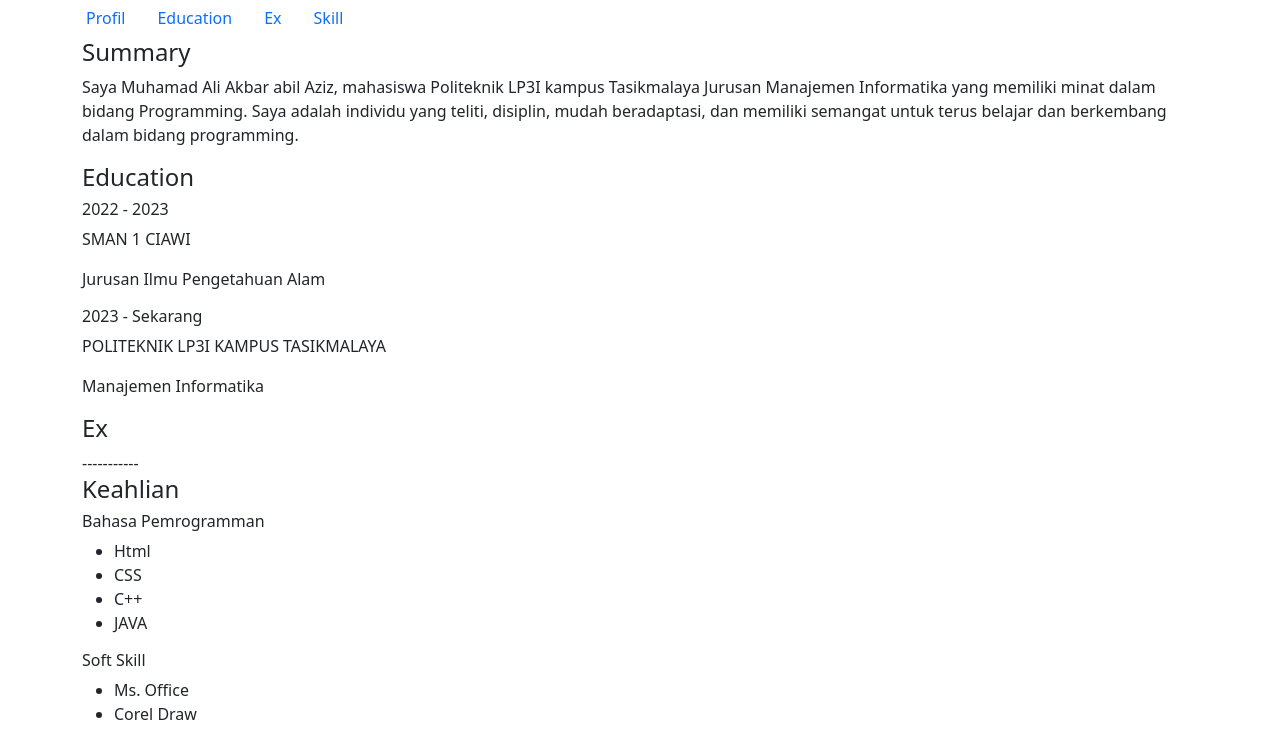
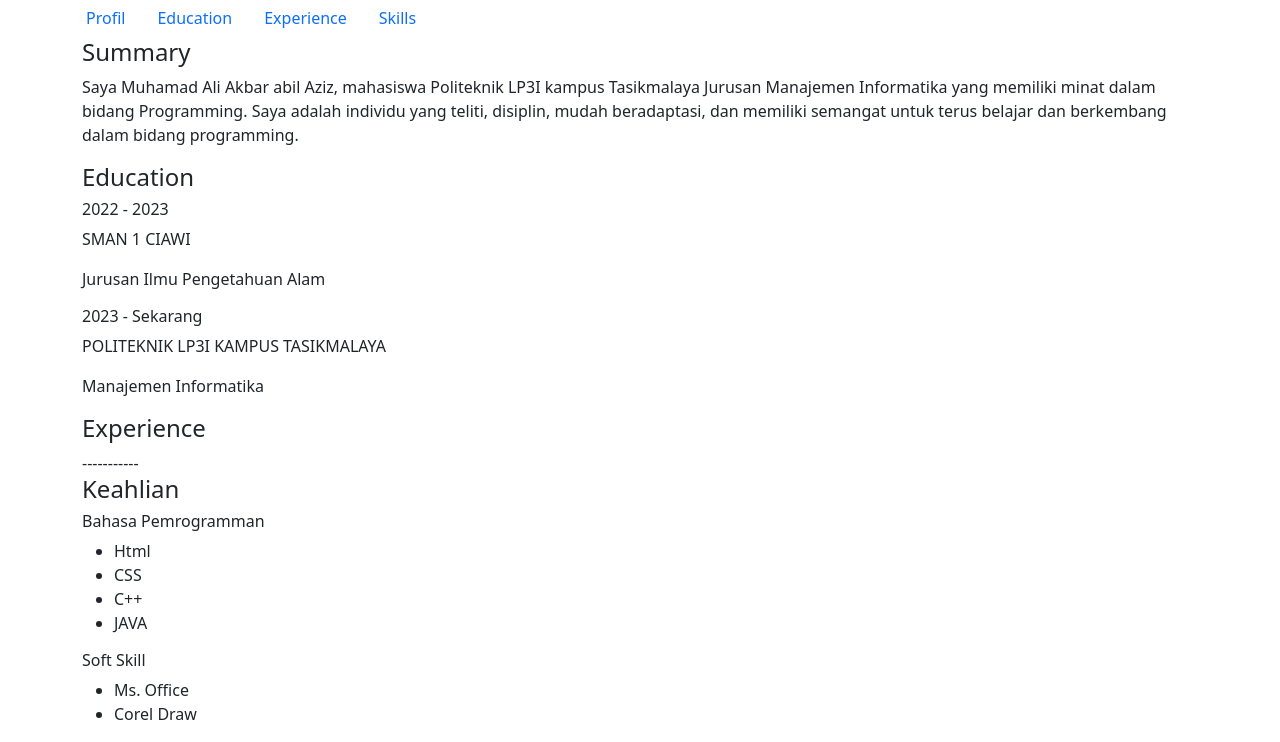
Before and after one commit to allz13/CV_Bootstrap, a plain HTML site: page index.html in a window 1280 px wide. Shown: the part 152-894 px from the top of the page. Drawn offline with nearby package versions, Linux system fonts and the light colour scheme.

Commit message:
update saya

```diff
--- a/index.html
+++ b/index.html
@@ -33,10 +33,10 @@
           <a class="nav-link" href="#Education">Education</a>
         </li>
         <li class="nav-item">
-          <a class="nav-link" href="#Ex">Ex</a>
+          <a class="nav-link" href="#Experience">Experience</a>
         </li>
         <li class="nav-item">
-          <a class="nav-link" href="#Skill">Skill</a>
+          <a class="nav-link" href="#Skills">Skills</a>
         </li>
       </ul>
     </div>
@@ -55,11 +55,11 @@
       <p>POLITEKNIK LP3I KAMPUS TASIKMALAYA</p>
       <p> Manajemen Informatika</p>
     </selection>
-    <selection id="Ex">
-      <h4>Ex</h4>
+    <selection id="Experience">
+      <h4>Experience</h4>
       -----------
     </selection>
-    <selection id="Skill">
+    <selection id="Skills">
       <h4>Keahlian</h4>
       <h6>Bahasa Pemrogramman</h6>
       <ul>
```
